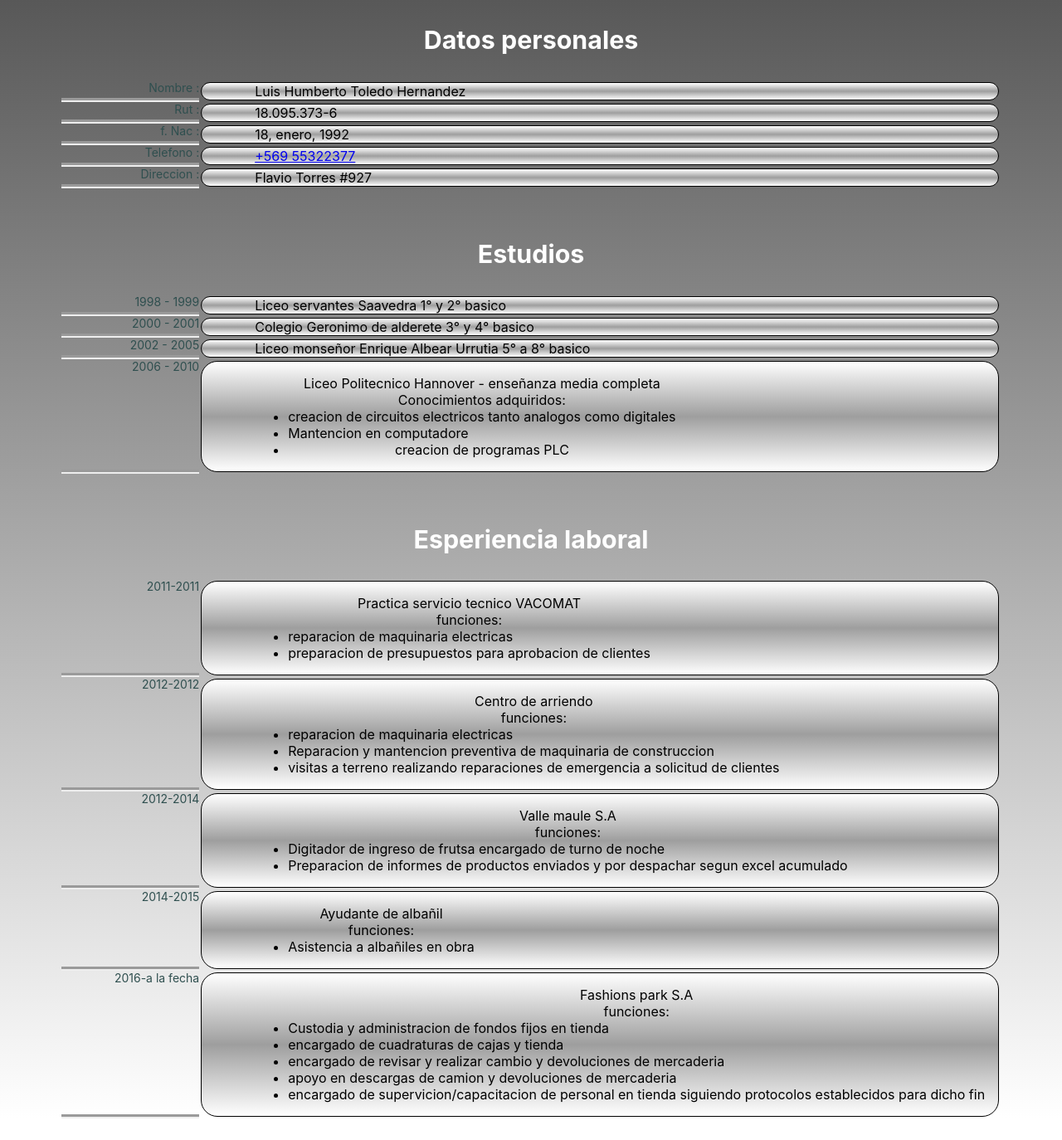
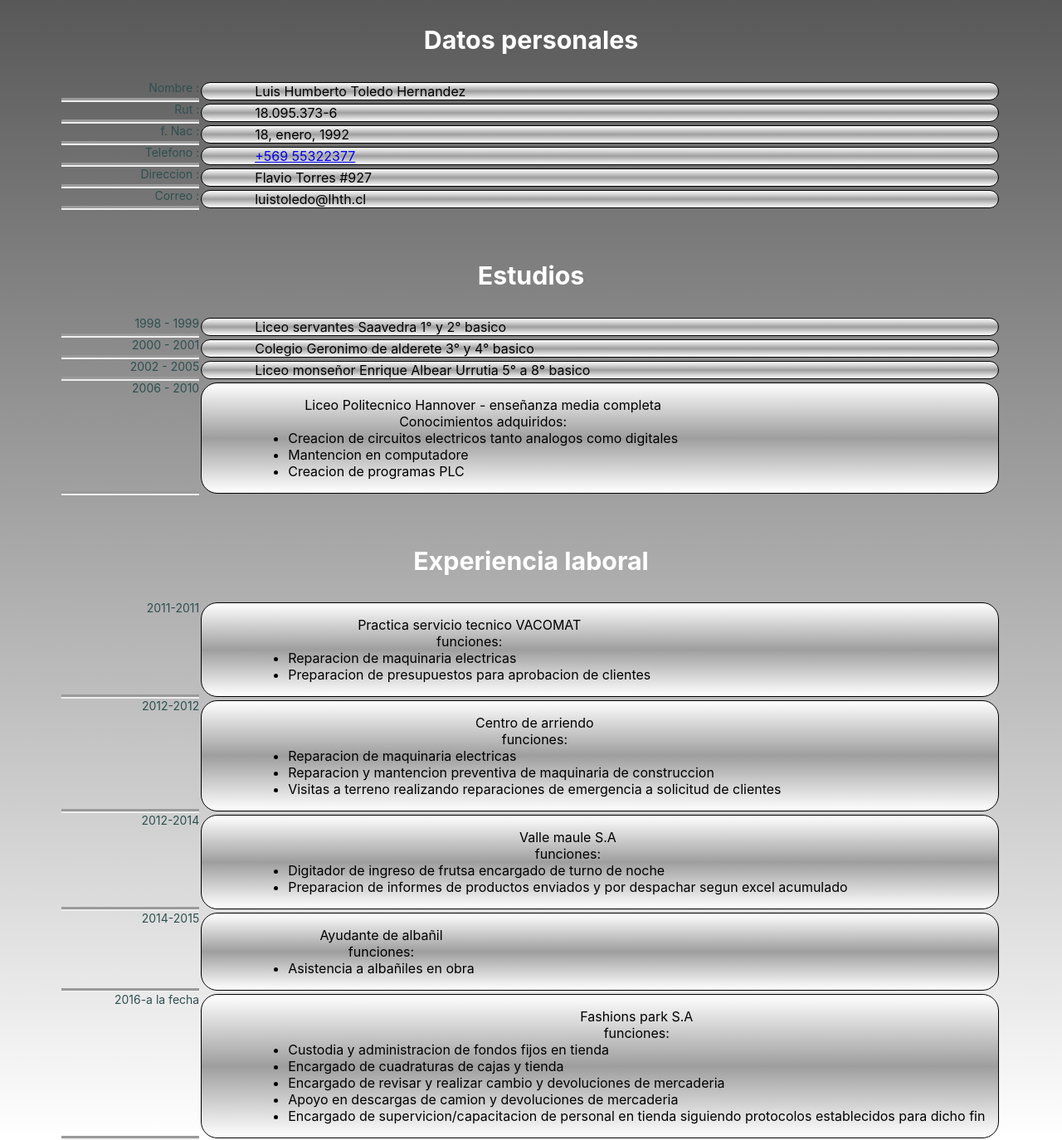
Before and after one commit to pepitoth/cv1, a React (Create React App) app: page / in a window 1280 px wide. Shown: the whole page at 83% size. Before the commit the page ends 1348 px from the top, so only its background shows below. Built offline with nearby package versions, Linux system fonts and the light colour scheme.

Commit message:
primera build

```diff
--- a/public/index.html
+++ b/public/index.html
@@ -6,8 +6,8 @@
     <meta name="viewport" content="width=device-width, initial-scale=1" />
     <meta name="theme-color" content="#000000" />
     <meta
-      name="description"
-      content="Web site created using create-react-app"
+      name="Luis Toledo"
+      content="Curriculum Luis Toledo H."
     />
     <link rel="apple-touch-icon" href="%PUBLIC_URL%/logo192.png" />
     <!--
@@ -24,7 +24,7 @@
       work correctly both with client-side routing and a non-root public URL.
       Learn how to configure a non-root public URL by running `npm run build`.
     -->
-    <title>React App</title>
+    <title>Luis Toledo Hernandez</title>
   </head>
   <body>
     <noscript>You need to enable JavaScript to run this app.</noscript>
--- a/src/components/Datos.js
+++ b/src/components/Datos.js
@@ -48,6 +48,15 @@ export default function Datos() {
             Flavio Torres #927
         </div>
     </div>
+
+    <div className='data_Frame'>
+        <div className='data_L'>
+            Correo :
+        </div>
+        <div className='data_R'>
+            luistoledo@lhth.cl
+        </div>
+    </div>
     </>
 
   )
--- a/src/components/Estudios.js
+++ b/src/components/Estudios.js
@@ -35,9 +35,10 @@ export default function Estudios() {
         </div>
         <div className='data_R'>
             <ul>Liceo Politecnico Hannover - enseñanza media completa<br/>
-            Conocimientos adquiridos:<br/><li className='listas'>creacion de circuitos electricos tanto analogos como digitales</li>
+            Conocimientos adquiridos:<br/>
+            <li className='listas'>Creacion de circuitos electricos tanto analogos como digitales</li>
             <li className='listas'>Mantencion en computadore</li>
-            <li>creacion de programas PLC</li>
+            <li className='listas'>Creacion de programas PLC</li>
         </ul>
         </div>
     </div>
--- a/src/components/Experiencia.js
+++ b/src/components/Experiencia.js
@@ -3,15 +3,15 @@ import React from 'react'
 export default function experiencia() {
   return (
     <>
-          <h3>Esperiencia laboral</h3>
+          <h3>Experiencia laboral</h3>
     <div className='data_Frame'>
         <div className='data_L'>
             2011-2011
         </div>
         <div className='data_R'>
           <ul>  Practica servicio tecnico VACOMAT <br/>
-          funciones: <li className='listas'>reparacion de maquinaria electricas</li>
-          <li className='listas'>preparacion de presupuestos para aprobacion de clientes</li>
+          funciones: <li className='listas'>Reparacion de maquinaria electricas</li>
+          <li className='listas'>Preparacion de presupuestos para aprobacion de clientes</li>
           </ul>
         </div>
     </div>
@@ -22,9 +22,9 @@ export default function experiencia() {
         </div>
         <div className='data_R'>
           <ul>Centro de arriendo <br/>
-          funciones: <li className='listas'> reparacion de maquinaria electricas</li>
+          funciones: <li className='listas'>Reparacion de maquinaria electricas</li>
           <li className='listas'>Reparacion y mantencion preventiva de maquinaria de construccion</li>
-          <li className='listas'>visitas a terreno realizando reparaciones de emergencia a solicitud de clientes</li>
+          <li className='listas'>Visitas a terreno realizando reparaciones de emergencia a solicitud de clientes</li>
           </ul>
         </div>
     </div>
@@ -59,10 +59,10 @@ export default function experiencia() {
         <div className='data_R'>
           <ul>  Fashions park S.A<br/>
           funciones: <li className='listas'>Custodia y administracion de fondos fijos en tienda</li>
-          <li className='listas'>encargado de cuadraturas de cajas y tienda</li>
-          <li className='listas'>encargado de revisar y realizar cambio y devoluciones de mercaderia</li>
-          <li className='listas'>apoyo en descargas de camion y devoluciones de mercaderia</li>
-          <li className='listas'>encargado de supervicion/capacitacion de personal en tienda siguiendo protocolos establecidos para dicho fin</li>
+          <li className='listas'>Encargado de cuadraturas de cajas y tienda</li>
+          <li className='listas'>Encargado de revisar y realizar cambio y devoluciones de mercaderia</li>
+          <li className='listas'>Apoyo en descargas de camion y devoluciones de mercaderia</li>
+          <li className='listas'>Encargado de supervicion/capacitacion de personal en tienda siguiendo protocolos establecidos para dicho fin</li>
           </ul>
         </div>
     </div>
```
Also changed, not shown: public/manifest.json.
